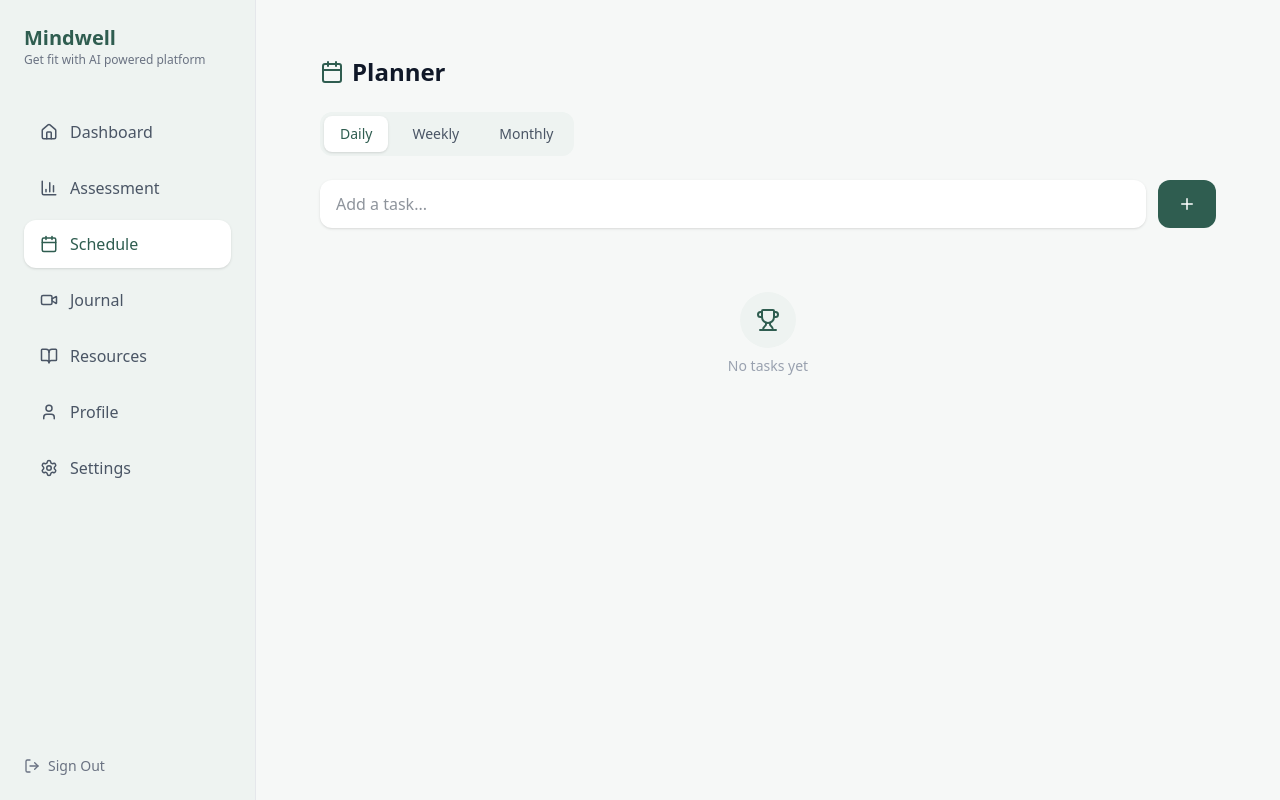
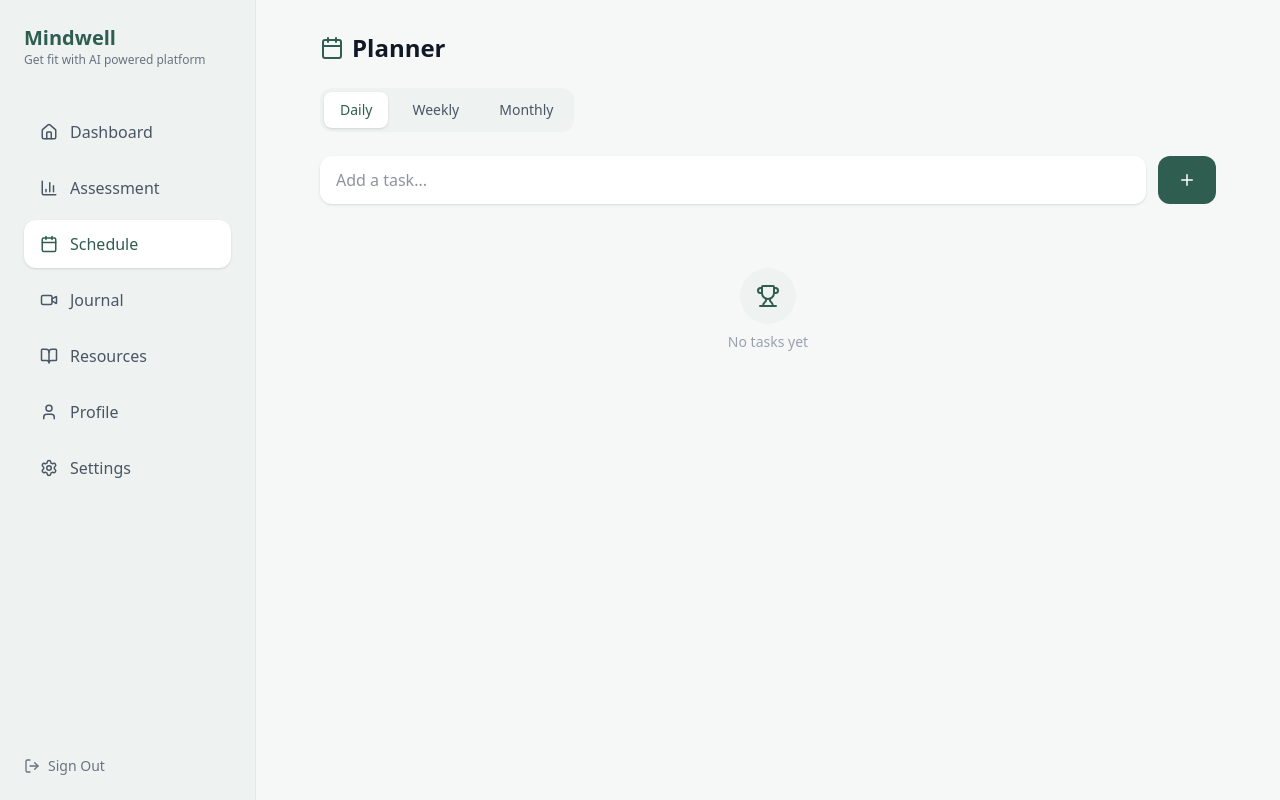
Before and after one commit to AjayGodara2417/Mindwell, a Next.js app: page /planner in a window 1280 px wide. Built offline with nearby package versions, Linux system fonts and the light colour scheme.

Commit message:
Ui Ux 2.0

```diff
--- a/src/app/(main_pages)/dashboard/page.tsx
+++ b/src/app/(main_pages)/dashboard/page.tsx
@@ -106,7 +106,7 @@ export default function Stats() {
   }
 
   return (
-    <div className="bg-[#f6f8f7]">
+    <div className="bg-[#f6f8f7] p-8">
       <div className="max-w-7xl mx-auto space-y-6">
 
         {/* HEADER */}
--- a/src/app/(main_pages)/layout.tsx
+++ b/src/app/(main_pages)/layout.tsx
@@ -83,7 +83,7 @@ export default function DashboardLayout({
       </aside>
 
       {/* Content */}
-      <main className="flex-1 p-8">{children}</main>
+      <main className="flex-1">{children}</main>
     </div>
   );
 }
--- a/src/app/(main_pages)/planner/page.tsx
+++ b/src/app/(main_pages)/planner/page.tsx
@@ -130,7 +130,7 @@ export default function PlannerPage() {
   const progress = totalCount ? (completedCount / totalCount) * 100 : 0;
 
   return (
-  <div className="min-h-full bg-[#f6f8f7] p-6">
+  <div className="min-h-full bg-[#f6f8f7] p-8">
     <div className="max-w-4xl mx-auto space-y-6">
 
       {/* Header */}
--- a/src/app/(main_pages)/profile/page.tsx
+++ b/src/app/(main_pages)/profile/page.tsx
@@ -114,7 +114,7 @@ export default function ProfilePage() {
 
 
   return (
-  <div className="max-w-5xl mx-auto space-y-8">
+  <div className="max-w-5xl mx-auto py-8 space-y-8">
 
     {/* Header */}
     <div className="bg-white p-6 rounded-2xl shadow-sm flex items-center gap-5">
--- a/src/app/(main_pages)/resources/page.tsx
+++ b/src/app/(main_pages)/resources/page.tsx
@@ -48,7 +48,7 @@ export default function ResourcesPage() {
   ];
 
   return (
-    <div className="max-w-6xl mx-auto space-y-12">
+    <div className="max-w-6xl mx-auto space-y-12 p-8">
 
       {/* Header */}
       <div>
--- a/src/app/(main_pages)/settings/page.tsx
+++ b/src/app/(main_pages)/settings/page.tsx
@@ -56,7 +56,7 @@ export default function Settings() {
   }
 
   return (
-  <div className="max-w-4xl mx-auto space-y-8">
+  <div className="max-w-4xl mx-auto py-8 space-y-8">
 
     <div>
       <h1 className="text-3xl font-semibold">Settings</h1>
@@ -103,7 +103,7 @@ export default function Settings() {
     </div>
 
     {/* Logout */}
-    <div className="bg-white p-6 rounded-2xl shadow-sm text-center">
+    <div className="p-6 text-center">
       <p className="font-medium">Ready to leave?</p>
 
       <button
```
